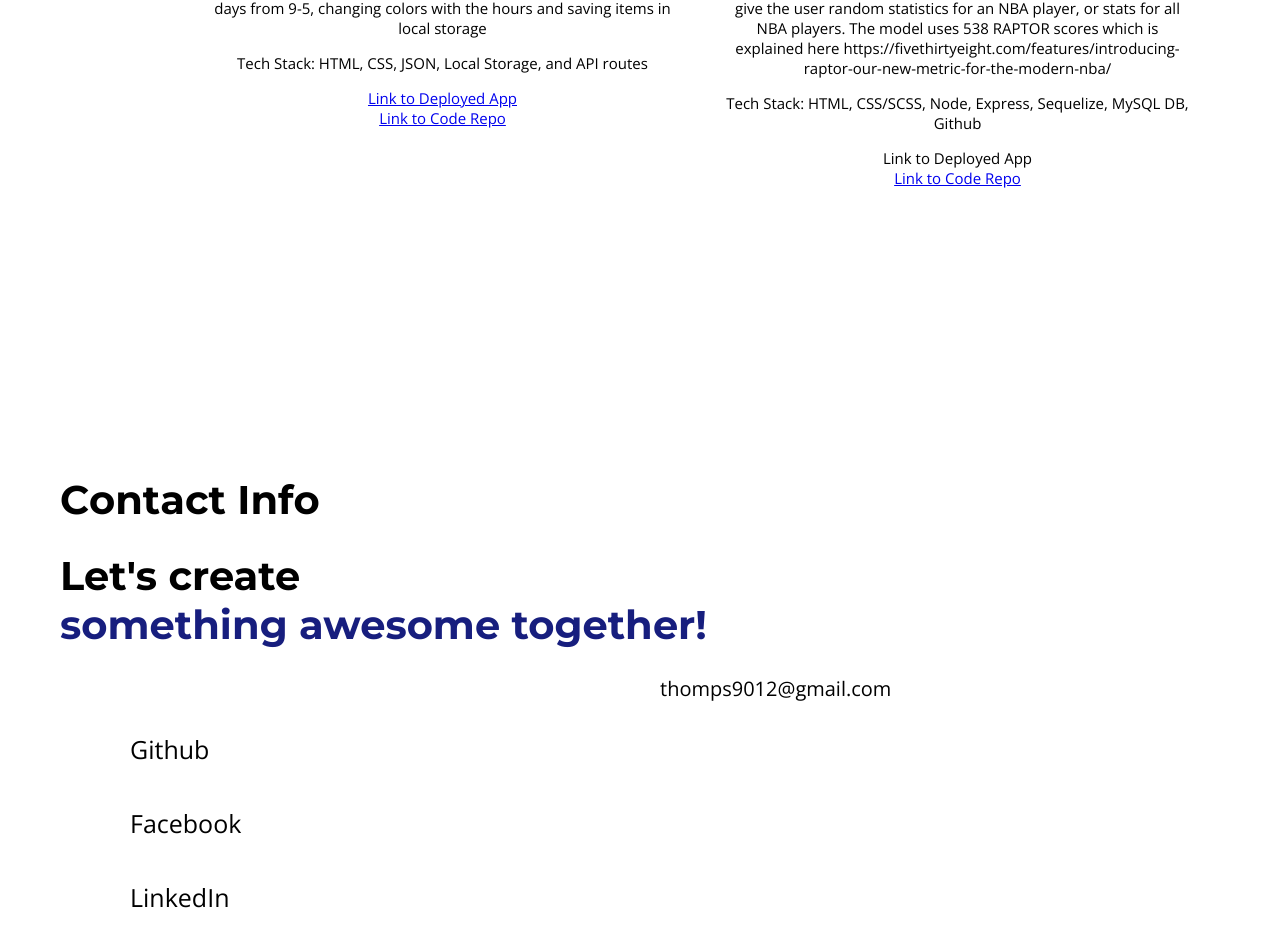
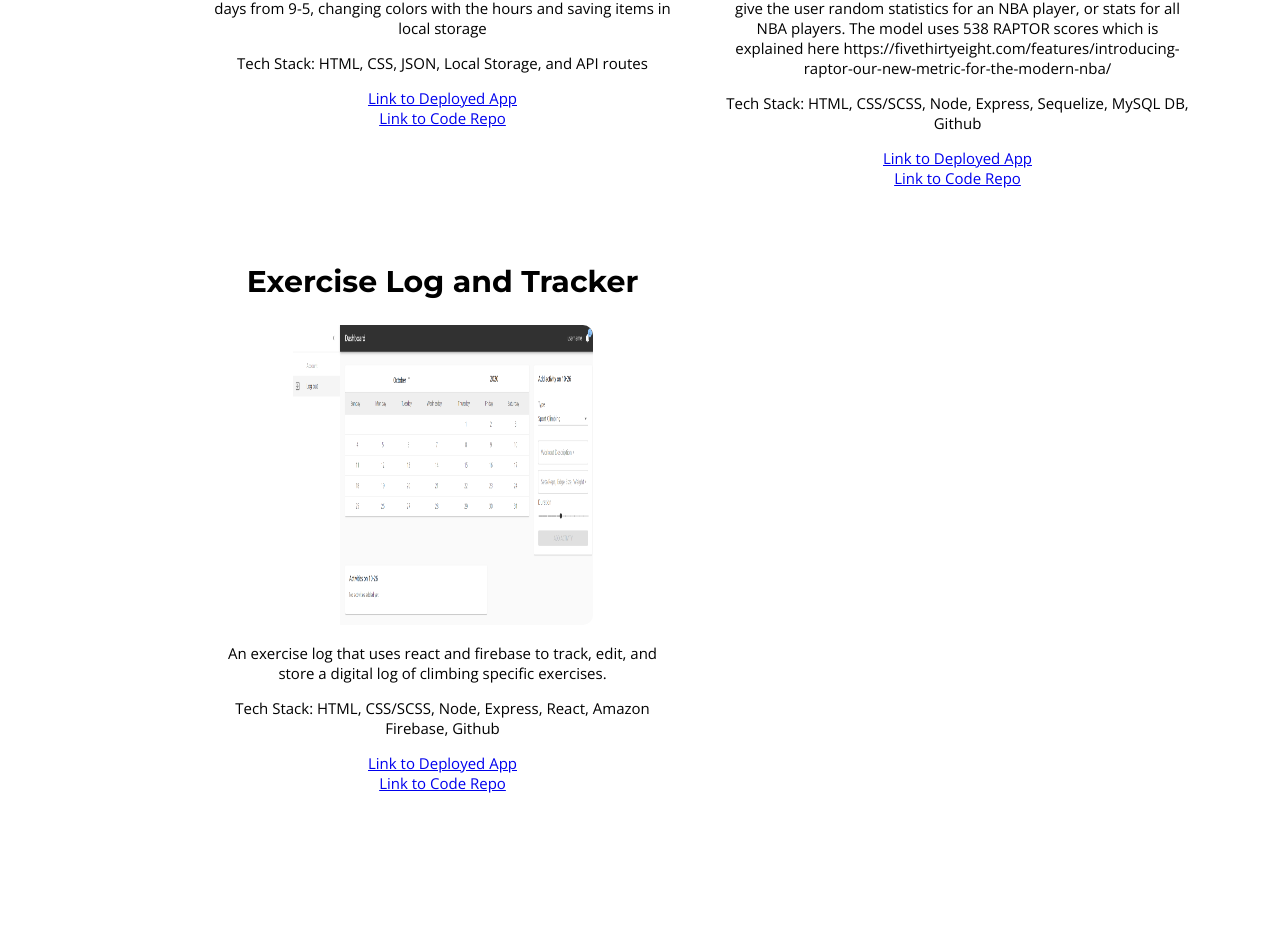
Before and after one commit to thomps9012/ReactPortfolio, a React (Create React App) app: page / in a window 1280 px wide. Shown: the part 3551-4498 px from the top of the page. Built offline with nearby package versions, Linux system fonts and the light colour scheme.

Commit message:
added in a new project

```diff
--- a/src/portfolioData.js
+++ b/src/portfolioData.js
@@ -5,6 +5,7 @@ import CalendarPic from "./Images/readmeGenerator.png";
 import Peoplespurse from "./Images/peoplespurse.png";
 import NBAPic from "./Images/nba-logo.jpg";
 import LoTR from "./Images/LoTR.png";
+import ExerciseLogPic from "./Images/ExerciseLog.png";
 
 export default
     {
@@ -49,7 +50,7 @@ export default
                 tech: 'Tech Stack: React/JSX, CSS/SCSS, Node, Express, Axios APIs (USAspending), React Chart.js, Sequelize, MySQL DB, Github',
                 imageSrc: Peoplespurse,
                 //Project URL - Add Your Project Url Here
-                // url: 'https://secret-hollows-25957.herokuapp.com/',
+                url: 'https://secret-hollows-25957.herokuapp.com/',
                 repo: 'https://github.com/thomps9012/thepeoplespurse'
             },
             {
@@ -89,8 +90,19 @@ export default
                 tech: 'Tech Stack: HTML, CSS/SCSS, Node, Express, Sequelize, MySQL DB, Github',
                 imageSrc: NBAPic,
                 //Project URL - Add Your Project Url Here
-                // url: 'https://immense-inlet-28745.herokuapp.com/',
+                url: 'https://immense-inlet-28745.herokuapp.com/',
                 repo: 'https://github.com/thomps9012/nbaStats'
+            },
+            {
+                id: 7,
+                title: "Exercise Log and Tracker",
+                description: 'An exercise log that uses react and firebase to track, edit, and store a digital log of climbing specific exercises.', // Add Your Service Type Here
+                //Project Image - Add Your Project Image Here
+                tech: 'Tech Stack: HTML, CSS/SCSS, Node, Express, React, Amazon Firebase, Github',
+                imageSrc: ExerciseLogPic,
+                //Project URL - Add Your Project Url Here
+                url: 'https://floating-ridge-18187.herokuapp.com/',
+                repo: 'https://github.com/thomps9012/ExerciseLog'
             }
 
         ],
```
Also changed, not shown: src/Images/ExerciseLog.png (added).
